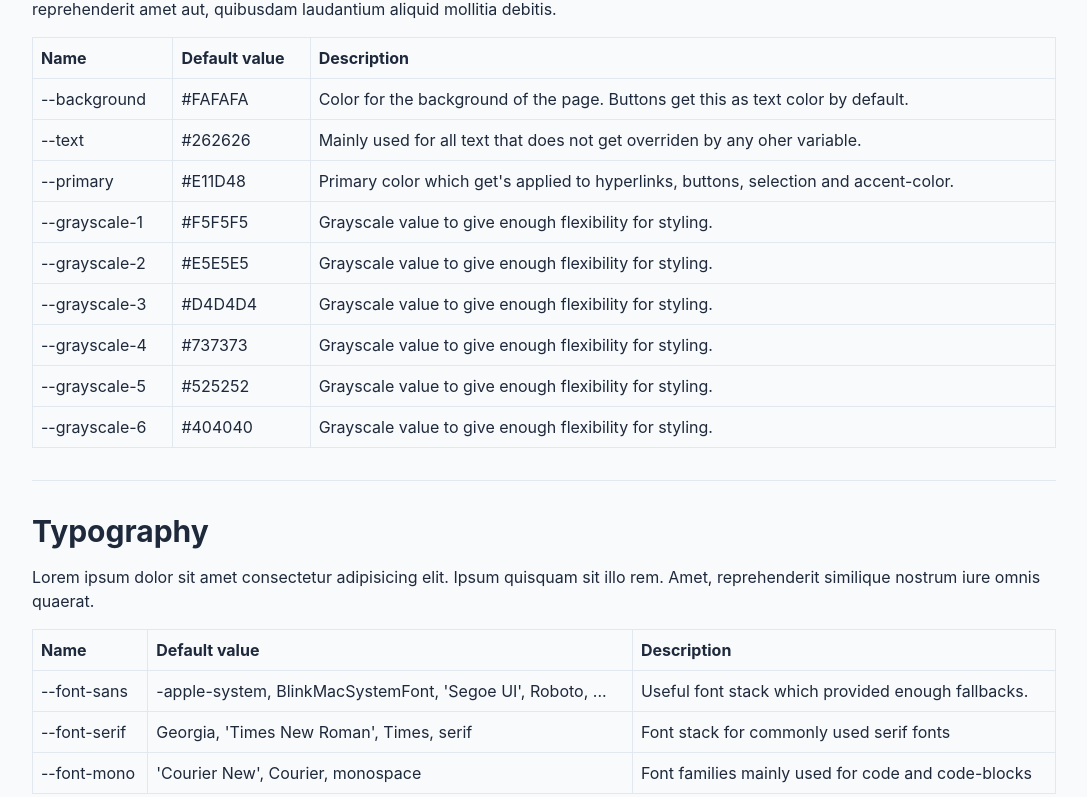
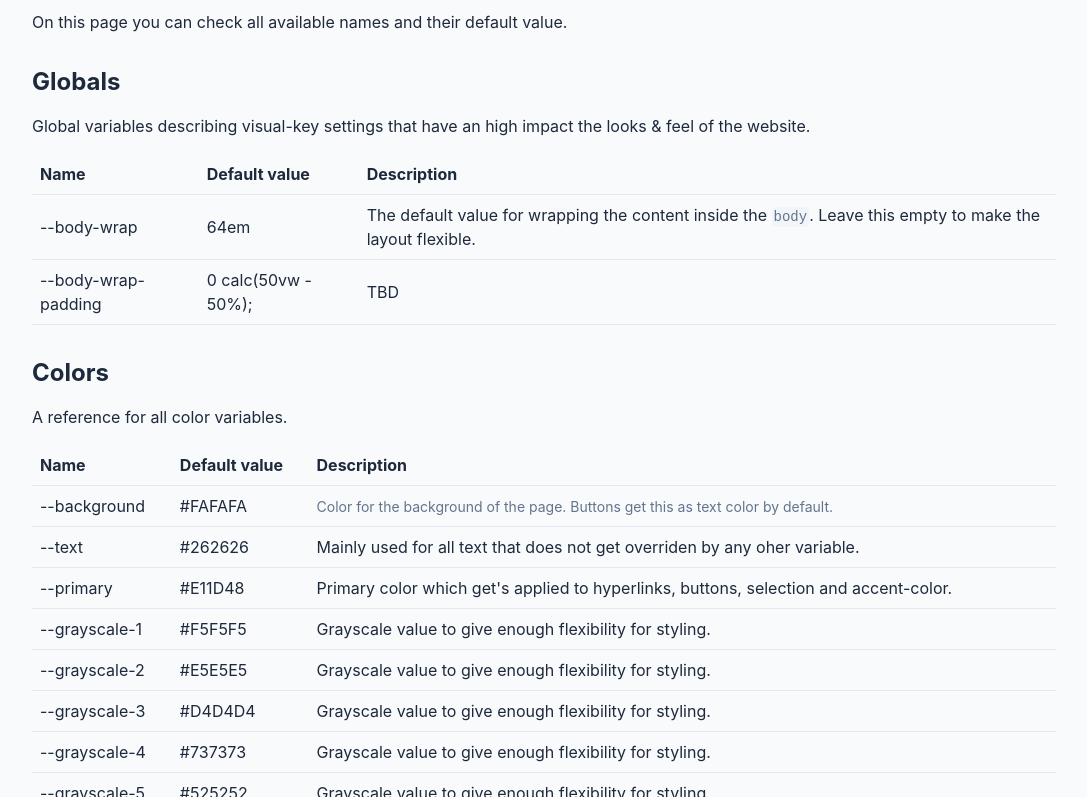
Before and after one commit to halfmage/cupcake.css, an Eleventy site: page src/variables.html in a window 1280 px wide. Shown: the part 216-1013 px from the top of the page, without its empty margins (96-1183 px from the left). Built offline with nearby package versions, Linux system fonts and the light colour scheme; Eleventy itself is replaced by a stand-in of ours; files that its build step writes are made by us from their sources.

Commit message:
content, style and code updates

```diff
--- a/cupcake.css
+++ b/cupcake.css
@@ -39,11 +39,11 @@
   --font-mono:                Consolas, "Andale Mono WT", "Andale Mono", "Lucida Console", "Lucida Sans Typewriter", "DejaVu Sans Mono", "Bitstream Vera Sans Mono", "Liberation Mono", "Nimbus Mono L", Monaco, "Courier New", Courier, monospace;
 
   /* Base text variables */
-  --text-headlines:           var(--font-sans);
-  --headline-weight:          700;
+  --headlines-font:           var(--font-sans);
+  --headlines-font-weight:          700;
 
-  --text-body:                var(--font-sans);
-  --text-weight:              400;
+  --body-font:                var(--font-sans);
+  --body-font-weight:              400;
 
   /* Layout options */
   --body-wrap:                64em;
@@ -90,7 +90,7 @@
   --button-color:             var(--grayscale-6);
   --button-padding:           1.5rem 1rem;
   --button-text-transform:    normal;
-  --button-font-weight:       var(--headline-weight);
+  --button-font-weight:       var(--headlines-font-weight);
 
   /* Code variables */
   --code-background:          var(--grayscale-1);
@@ -130,7 +130,7 @@ body {
   margin: 0 auto;
   font-size: 1rem;
   line-height: 1.5rem;
-  font-family: var(--text-body);
+  font-family: var(--body-font);
   color: var(--text);
   background-color: var(--background);
   accent-color: var(--primary);
@@ -202,8 +202,8 @@ h6 { font-size: 1rem;       line-height: 1.5rem; }
 }
 
 h1,h2,h3,h4,h5,h6 {
-  font-family: var(--text-headlines);
-  font-weight: var(--headline-weight);
+  font-family: var(--headlines-font);
+  font-weight: var(--headlines-font-weight);
   margin-bottom: 0;
   margin-top: 2rem;
 }
--- a/src/css/cupcake.css
+++ b/src/css/cupcake.css
@@ -39,11 +39,10 @@
   --font-mono:                Consolas, "Andale Mono WT", "Andale Mono", "Lucida Console", "Lucida Sans Typewriter", "DejaVu Sans Mono", "Bitstream Vera Sans Mono", "Liberation Mono", "Nimbus Mono L", Monaco, "Courier New", Courier, monospace;
 
   /* Base text variables */
-  --text-headlines:           var(--font-sans);
-  --headline-weight:          700;
-
-  --text-body:                var(--font-sans);
-  --text-weight:              400;
+  --body-font:                var(--font-sans);
+  --body-font-weight:         400;
+  --headlines-font:           var(--font-sans);
+  --headlines-font-weight:    700;
 
   /* Layout options */
   --body-wrap:                64em;
@@ -63,9 +62,9 @@
   --box-shadow:               0 1px 3px 0 rgba(0, 0, 0, 0.1), 0 1px 2px 0 rgba(0, 0, 0, 0.06);;
 
   /* Table variables */
-  --table-border:             1px solid var(--grayscale-2);
+  --table-border:             none;
   --table-row-border:         1px solid var(--grayscale-2);
-  --table-col-border:         1px solid var(--grayscale-2);
+  --table-col-border:         none;
   --table-zebra-background:   var(--background);
 
   /* Header variables */
@@ -90,7 +89,7 @@
   --button-color:             var(--grayscale-6);
   --button-padding:           1.5rem 1rem;
   --button-text-transform:    normal;
-  --button-font-weight:       var(--headline-weight);
+  --button-font-weight:       var(--headlines-font-weight);
 
   /* Code variables */
   --code-background:          var(--grayscale-1);
@@ -130,7 +129,7 @@ body {
   margin: 0 auto;
   font-size: 1rem;
   line-height: 1.5rem;
-  font-family: var(--text-body);
+  font-family: var(--body-font);
   color: var(--text);
   background-color: var(--background);
   accent-color: var(--primary);
@@ -202,8 +201,8 @@ h6 { font-size: 1rem;       line-height: 1.5rem; }
 }
 
 h1,h2,h3,h4,h5,h6 {
-  font-family: var(--text-headlines);
-  font-weight: var(--headline-weight);
+  font-family: var(--headlines-font);
+  font-weight: var(--headlines-font-weight);
   margin-bottom: 0;
   margin-top: 2rem;
 }
@@ -216,6 +215,7 @@ h1 + *, h2 + *, h3 + *, h4 + *, h5 + *, h6 + * {
 small {
   font-size: 0.875rem;
   line-height: 1.25rem;
+  color: var(--grayscale-5);
 }
 
 caption {
@@ -341,7 +341,7 @@ table {
 }
 
 table tr:nth-child(even) {
-  background-color: var(--table-zebra);
+  background-color: var(--table-zebra-background);
 }
 
 th, td {
--- a/src/variables.html
+++ b/src/variables.html
@@ -3,8 +3,32 @@ layout: default
 ---
 
 <main>
-  <h3>Colors</h3>
-  <p>Lorem ipsum dolor sit amet consectetur, adipisicing elit. Officiis nam, magnam, iste labore voluptates accusamus consequuntur reprehenderit amet aut, quibusdam laudantium aliquid mollitia debitis.</p>
+  <h1>Variables reference</h1>
+
+  <p>On this page you can check all available names and their default value.</p>
+
+  <h4>Globals</h4>
+  <p>Global variables describing visual-key settings that have an high impact the looks & feel of the website.</p>
+  <table>
+    <tr>
+      <th>Name</th>
+      <th>Default value</th>
+      <th>Description</th>
+    </tr>
+    <tr>
+      <td>--body-wrap</td>
+      <td>64em</td>
+      <td>The default value for wrapping the content inside the <code>body</code>. Leave this empty to make the layout flexible.</td>
+    </tr>
+    <tr>
+      <td>--body-wrap-padding</td>
+      <td>0 calc(50vw - 50%);</td>
+      <td>TBD</td>
+    </tr>
+  </table>
+
+  <h4>Colors</h4>
+  <p>A reference for all color variables.</p>
   <table>
       <tr>
         <th>Name</th>
@@ -14,7 +38,7 @@ layout: default
       <tr>
         <td>--background</td>
         <td>#FAFAFA</td>
-        <td>Color for the background of the page. Buttons get this as text color by default.</td>
+        <td><small>Color for the background of the page. Buttons get this as text color by default.</small></td>
       </tr>
       <tr>
         <td>--text</td>
@@ -58,10 +82,8 @@ layout: default
       </tr>
   </table>
 
-  <hr>
-
-  <h3>Typography</h3>
-  <p>Lorem ipsum dolor sit amet consectetur adipisicing elit. Ipsum quisquam sit illo rem. Amet, reprehenderit similique nostrum iure omnis quaerat.</p>
+  <h4>Typography</h4>
+  <p></p>
   <table>
     <tr>
       <th>Name</th>
@@ -83,6 +105,6 @@ layout: default
       <td>'Courier New', Courier, monospace</td>
       <td>Font families mainly used for code and code-blocks</td>
     </tr>
+  </table>
 
-</table>
 </main>
```
Also changed, not shown: cupcake.min.css.
